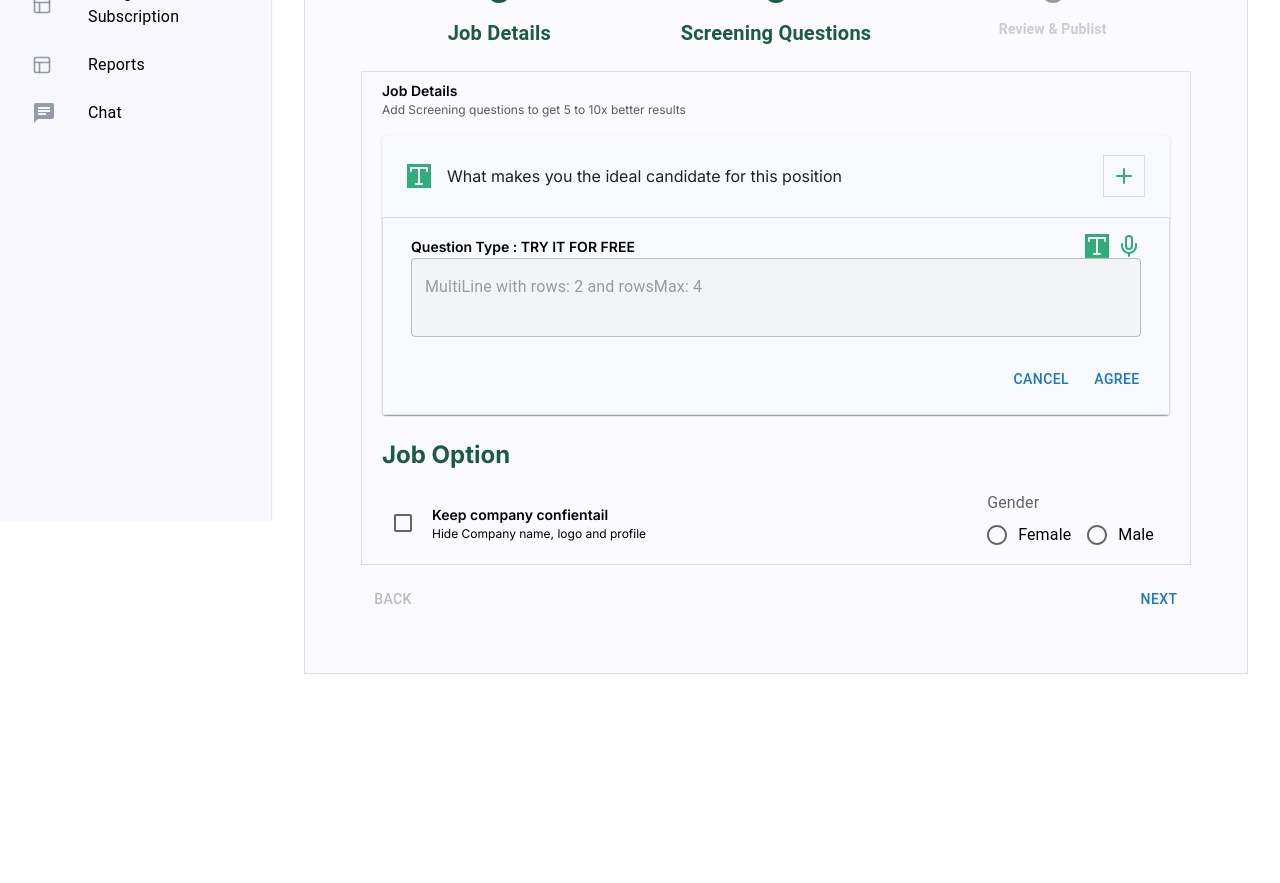
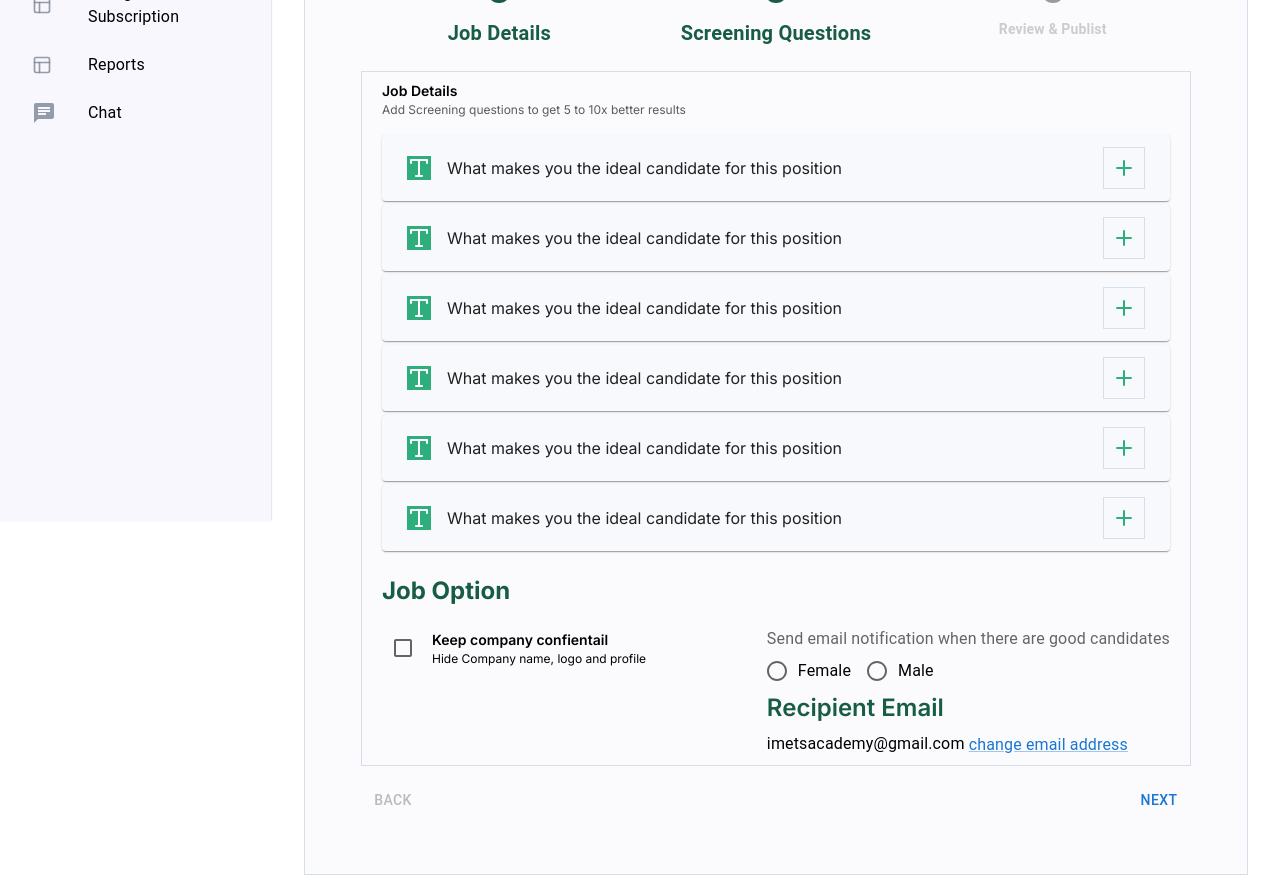
Before and after one commit to mohamedeld/post-job-new, a Next.js app: page /post/create in a window 1280 px wide. Shown: the part 280-1163 px from the top of the page. Before the commit the page ends 962 px from the top, so only its background shows below. Built offline with nearby package versions, Linux system fonts and the light colour scheme.

Commit message:
add remove questions

```diff
--- a/app/(dashboard)/(routes)/post/create/page.tsx
+++ b/app/(dashboard)/(routes)/post/create/page.tsx
@@ -1,11 +1,65 @@
+"use client";
 import CheckBoxInput from "@/components/inputs/CheckBoxInput"
 import RadioInput from "@/components/inputs/RadioInput"
 import QuestionType from "@/components/QuestionType"
 import SteppersPost from "@/components/SteppersPost"
+import { Link, TextField, Typography } from "@mui/material";
+import React, { useRef, useState } from "react";
+import { useForm } from "react-hook-form";
 
+export type QuestionProps = {
+  id:number;
+  question:string;
+}
 
 const CreatePostPage = () => {
+  const [email, setEmail] = useState('imetsacademy@gmail.com');
+  const [isEditing, setIsEditing] = useState(false);
+  const [newEmail, setNewEmail] = useState('');
+  const [questions, setQuestions] = useState<Array<QuestionProps>>([
+    { id: 1, question: '' },
+    { id: 2, question: '' },
+    { id: 3, question: '' },
+    { id: 4, question: '' },
+    { id: 5, question: '' },
+    { id: 6, question: '' }
+  ])
+  const {register,handleSubmit,formState:{isSubmitting,errors}} = useForm()
 
+  const handleEditClick = () => {
+    setIsEditing(true);
+    setNewEmail(email); // Set input value to current email
+  };
+
+  const handleInputChange = (event:React.ChangeEvent<HTMLInputElement>) => {
+    setNewEmail(event.target.value);
+  };
+
+  const handleInputQuestionChange = (event: React.ChangeEvent<HTMLInputElement>, index: number) => {
+    setQuestions(prevQuestions =>
+      prevQuestions.map((question, i) =>
+        i === index ? { ...question, question: event.target.value } : question
+      )
+    )
+  }
+  const handleKeyPress = (event:React.KeyboardEvent<HTMLInputElement>) => {
+    if (event.key === 'Enter') {
+      setEmail(newEmail);
+      setIsEditing(false);
+    }
+  };
+
+  const handleDelete = (index: number) => {
+    setQuestions(questions.filter((_, idx) => idx !== index));
+  };
+
+  const handleSaveQuestion = (savedQuestion: QuestionProps) => {
+    setQuestions(prevQuestions =>
+      prevQuestions.map(question =>
+        question.id === savedQuestion.id ? savedQuestion : question
+      )
+    );
+  };
   return (
     <div className="py-2 px-8">
       <h1 className="py-8 text-center text-[25px] font-bold">Post Job Now</h1>
@@ -13,12 +67,40 @@ const CreatePostPage = () => {
       {/* steps */}
       <div className="bg-[#F8F8FD99] p-14 border-[1px] border-[#D6DDEB] border-solid">
         <SteppersPost>
+          {
+            questions?.map((question,index)=>{
+              return (
+                <QuestionType name={`quesiton-${index}`} onDelete={() => handleDelete(index)} register={register} key={index} errors={errors}
+                question={question}
+                // onEdit={(event:React.ChangeEvent<HTMLInputElement>) => handleInputQuestionChange(event, index)}
+                onSave={(newQuestion:QuestionProps) => handleSaveQuestion(newQuestion)}
+                />
 
-      <QuestionType name="Try it for free"/>
+              )
+            })
+          }
       <h1 className="text-2xl text-[#185D43] font-bold mt-6 mb-5">Job Option</h1>
-      <div className="flex items-center justify-between flex-wrap">
+      <div className="flex items-start justify-between flex-wrap">
         <CheckBoxInput/>
-        <RadioInput/>
+        <div>
+          <RadioInput/>
+          <h6 className="text-[#185D43] text-2xl mb-2 font-semibold">Recipient Email</h6>
+      {isEditing ? (
+        <TextField
+          value={newEmail}
+          type="email"
+          onChange={handleInputChange}
+          onKeyPress={handleKeyPress}
+          variant="outlined"
+          autoFocus
+          className="text-blue-800 text-[14px]"
+        />
+      ) : (
+        <Typography variant="body1">
+          {email} <Link component="button" className="text-[14px] text-[#185D43]" onClick={handleEditClick}>change email address</Link>
+        </Typography>
+      )}
+        </div>
       </div>
         </SteppersPost>
         </div>
--- a/components/QuestionType.tsx
+++ b/components/QuestionType.tsx
@@ -1,23 +1,67 @@
+"use client";
 import { Accordion, AccordionActions, AccordionDetails, AccordionSummary, Box, Button, TextField } from "@mui/material"
-import { Mic, MicIcon, Plus, Type, TypeOutline } from "lucide-react"
+import { Mic, MicIcon, Plus, SquarePen, Trash2, Type, TypeOutline } from "lucide-react"
 import LogoText from "./LogoText";
+import { FieldErrors, FieldValues, UseFormRegister } from "react-hook-form";
+import { QuestionProps } from "@/app/(dashboard)/(routes)/post/create/page";
+import { useEffect, useRef, useState } from "react";
 
 type QuestionTypeProps = {
   name:string;
+  register:UseFormRegister<FieldValues>;
+  errors:FieldErrors;
+  onSave: (question: QuestionProps) => void;
+  // onEdit:(id:number)=>void;
+  onDelete:()=>void;
+  question: QuestionProps;
 }
 
-const QuestionType = ({name}:QuestionTypeProps) => {
+const QuestionType = ({name,onDelete,onSave,question}:QuestionTypeProps) => {
+  const [inputValue, setInputValue] = useState<string>(question.question);
+  const accordionRef = useRef<HTMLDivElement>(null);
+  const [expanded, setExpanded] = useState(false);
+
+
+
+  useEffect(() => {
+    setInputValue(question.question); // Update input when question prop changes
+  }, [question]);
+
+  const handleSave = () => {
+    onSave({ ...question, question: inputValue });
+    setInputValue(''); // Clear input after saving
+    setExpanded(false);
+  };
+
+  const toggleExpanded = ()=>{
+    setExpanded(prev => !prev);
+  }
+
   return (
-    <div>
-            <Accordion defaultExpanded>
+    <div className="my-1">
+            <Accordion expanded={expanded} onClick={toggleExpanded}>
         <AccordionSummary sx={{
           backgroundColor:'#D6DDEB2E',
           py:'9px',
           px:"25px"
         }}
-          expandIcon={<div className="border-[1px] border-[#D6DDEB] border-solid p-2">
+          expandIcon={
+            expanded ? (
+              <div className="flex items-center gap-2">
+
+                <div className="border-[1px] border-[#D6DDEB] border-solid p-2">
+                <Trash2 strokeWidth={2} className="text-[14px] text-red-500 rotate-180" onClick={onDelete} />
+                </div>
+                <div className="border-[1px] border-[#D6DDEB] border-solid p-2">
+                <SquarePen strokeWidth={2} className="text-[14px] text-[#2EAE7D] rotate-180"/>
+                </div>
+              </div>
+            ) : (
+              <div className="border-[1px] border-[#D6DDEB] border-solid p-2">
             <Plus fontSize={"4rem"} color="#2EAE7D" />
-          </div>}
+            </div>
+            )
+          }
           aria-controls="panel3-content"
           id="panel3-header"
         >
@@ -39,13 +83,14 @@ const QuestionType = ({name}:QuestionTypeProps) => {
   placeholder="MultiLine with rows: 2 and rowsMax: 4"
   multiline
   rows={2}
-  maxRows={4}
+  value={inputValue}
+  onChange={e => setInputValue(e.target.value)}
   className="w-full bg-gray-100 mt-4"
 />
         </AccordionDetails>
         <AccordionActions>
-          <Button>Cancel</Button>
-          <Button>Agree</Button>
+          <Button onClick={()=> setExpanded(false)}>Cancel</Button>
+          <Button onClick={handleSave}>Agree</Button>
         </AccordionActions>
           </div>
       </Accordion>
--- a/components/inputs/RadioInput.tsx
+++ b/components/inputs/RadioInput.tsx
@@ -4,7 +4,7 @@ const RadioInput = () => {
   return (
     <div>
        <FormControl>
-      <FormLabel id="demo-row-radio-buttons-group-label">Gender</FormLabel>
+      <FormLabel className="text-[14px] font-semibold" id="demo-row-radio-buttons-group-label">Send email notification when there are good candidates</FormLabel>
       <RadioGroup
         row
         aria-labelledby="demo-row-radio-buttons-group-label"
--- a/package.json
+++ b/package.json
@@ -17,7 +17,8 @@
     "lucide-react": "^0.462.0",
     "next": "14.2.5",
     "react": "^18",
-    "react-dom": "^18"
+    "react-dom": "^18",
+    "react-hook-form": "^7.53.2"
   },
   "devDependencies": {
     "@types/node": "^20",
```
Also changed, not shown: 1 other file (tests, documents, lock files or other folders).
